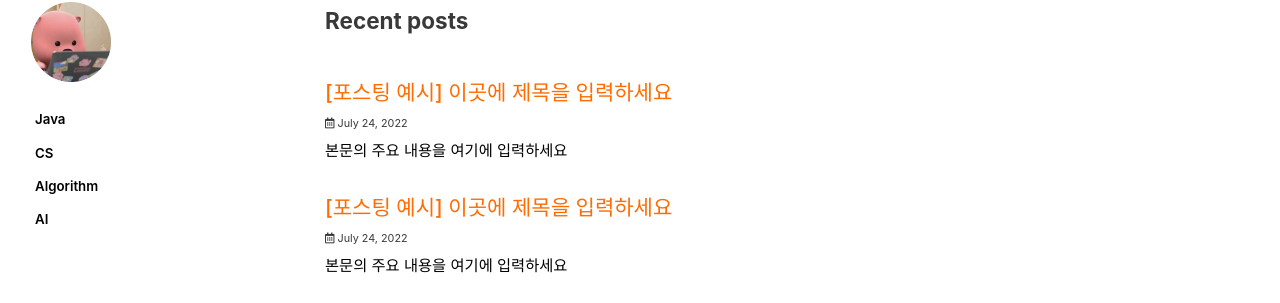
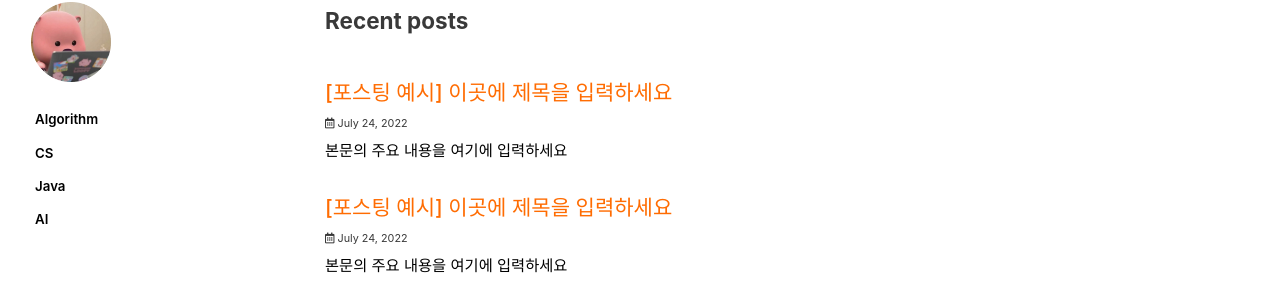
Before and after one commit to zuvvon/zuvvon.github.io, a Jekyll site: the page built from index.html, in a window 1280 px wide. Shown: the part 127-430 px from the top of the page. Built offline with Jekyll 4.4.1, drawn with Linux system fonts in a browser that asks for light colours; cached includes are drawn as plain includes; some web fonts are replaced; the list of posts is cut into pages by our own code; part of the change alters nothing that is shown.

```diff
--- a/_data/navigation.yml
+++ b/_data/navigation.yml
@@ -18,11 +18,11 @@ main:
 # sidebar navigation (categories)
 # 2022.02.15 sidebar update : simple ver.
 categories:
+  - title: "Algorithm"
+    url: /categories/algorithm/
+  - title: "CS"
+    url: /categories/cs/
   - title: "Java"
-    url: /categories/categories1/
-  - title: "CS"
-    url: /categories/categories2/
-  - title: "Algorithm"
-    url: /categories/categories3/
+    url: /categories/java/
   - title: "AI"
-    url: /categories/categories4/
+    url: /categories/ai/
```
